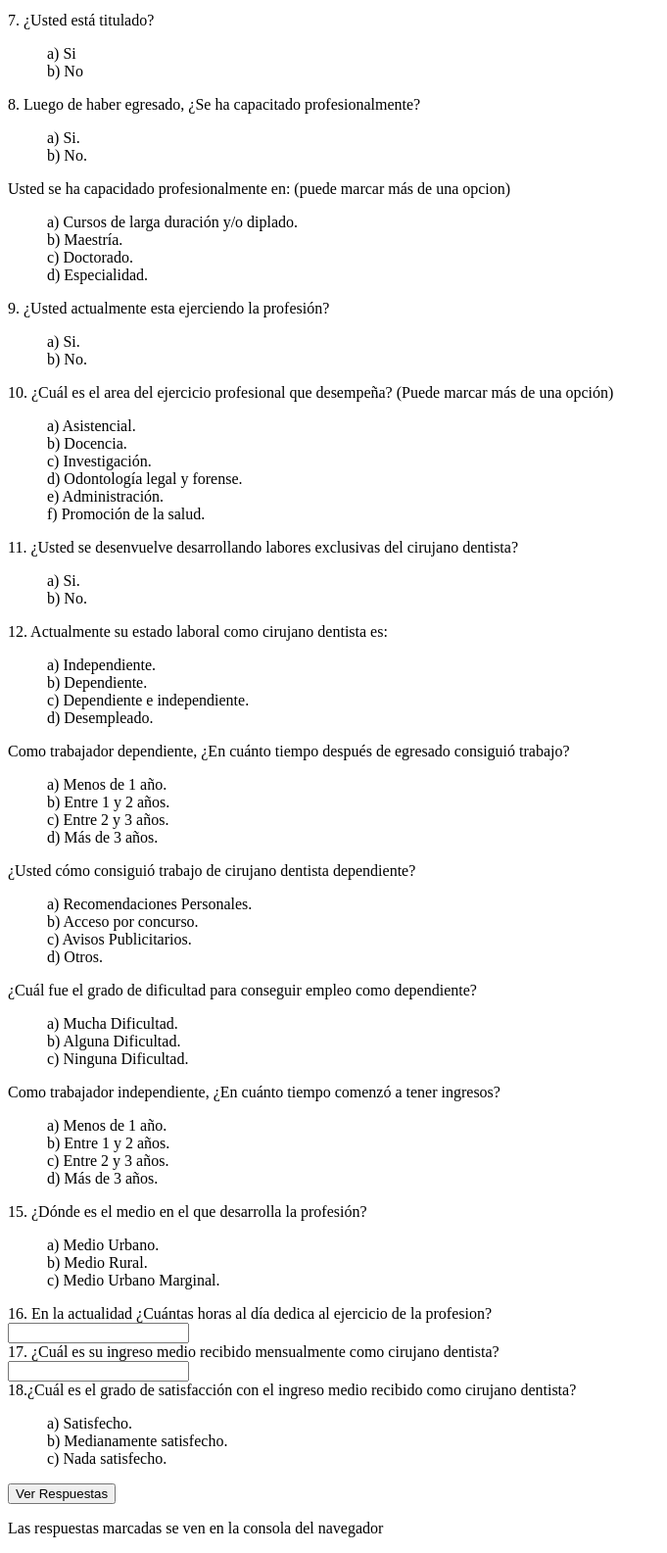
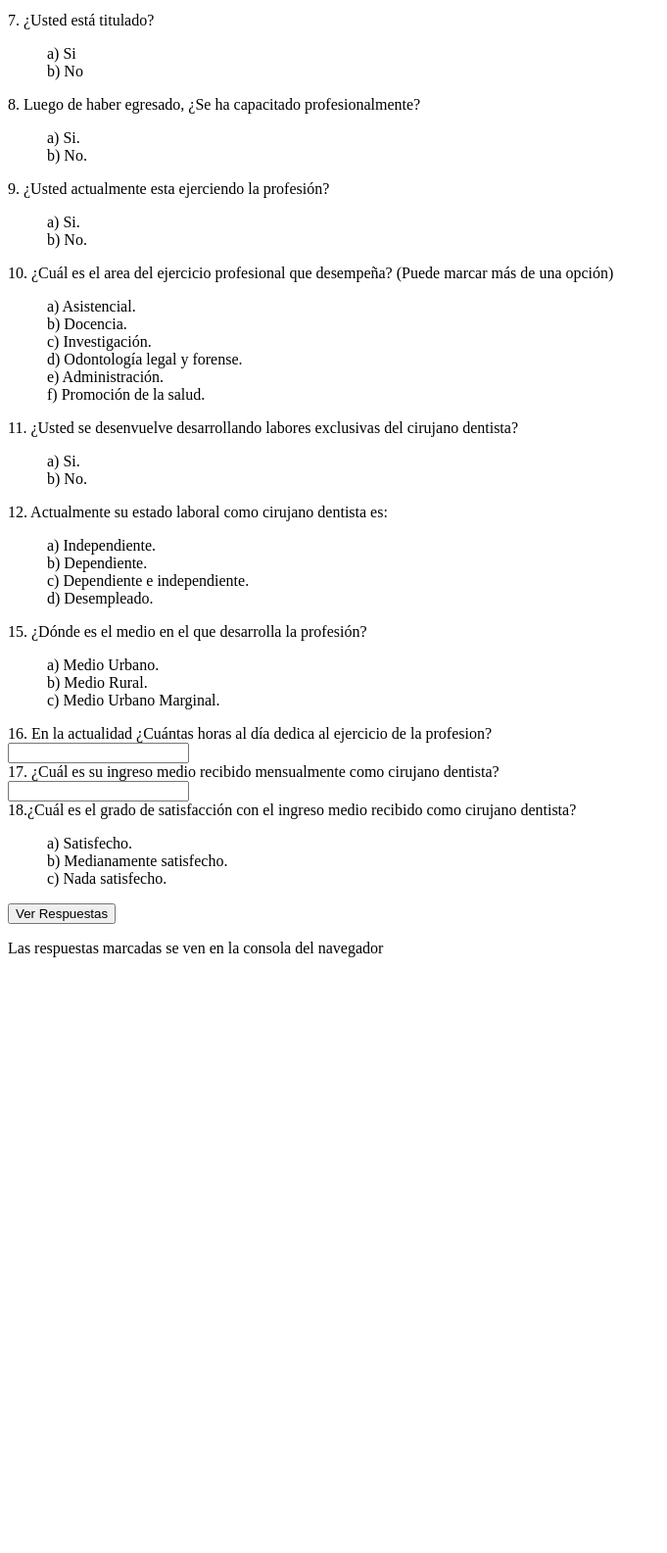
Before and after one commit to 5yC0r/84lt0, a PHP site: page / in a window 1280 px wide. Shown: the part 1014-2599 px from the top of the page at 98% size, without its empty margins (0-681 px from the left). After the commit the page ends 1991 px from the top, so only its background shows below. Run offline with PHP 8.4, Linux system fonts and the light colour scheme; some libraries are stand-ins or nearby versions.

Commit message:
se corrigen errores, falta resolver problema pregunta compuesta- pregunta adicional - respuesta simple. Solo debe escogerse una

```diff
--- a/css/main.css
+++ b/css/main.css
@@ -1,7 +1,7 @@
 li{
 	list-style: none;
 }
-.pregunta-adicional{
+.pregunta-adicional, .pregunta-adicional-alternativa-simple, .pregunta-adicional-alternativa-multiple{
 	display: none;
 	margin-left: 40px;
 }
--- a/index.php
+++ b/index.php
@@ -44,7 +44,7 @@
 		<div class="enunciado">
 			<label for="">3. ¿Cuál es el área de interés para su capacitación profesional? (Puede marcar más de una opción)</label>
 		</div>
-		<div class="grupo-alternativas">
+		<div class="grupo-alternativas-pregunta-multiple">
 			<ul>
 				<li><label for="" class="alternativa" data-seleccionado="false" data-pregunta="p3" data-indice="a">a) Cirugía Bucal y Maxilofacial.</label></li>
 				<li><label for="" class="alternativa" data-seleccionado="false" data-pregunta="p3" data-indice="b">b) Endodoncia.</label></li>
@@ -134,12 +134,12 @@
 			<div class="enunciado">
 				<label for="">Usted se ha capacidado profesionalmente en: (puede marcar más de una opcion)</label>
 			</div>
-			<div class="grupo-alternativas">
+			<div class="grupo-alternativas-pregunta-multiple">
 				<ul>
-					<li><label for="" class="alternativa" data-pregunta="p8-1" data-indice="a">a) Cursos de larga duración y/o diplado.</label></li>
-					<li><label for="" class="alternativa" data-pregunta="p8-1" data-indice="b">b) Maestría.</label></li>
-					<li><label for="" class="alternativa" data-pregunta="p8-1" data-indice="c">c) Doctorado.</label></li>
-					<li><label for="" class="alternativa" data-pregunta="p8-1" data-indice="d">d) Especialidad.</label></li>
+					<li><label for="" class="alternativa" data-seleccionado="false" data-pregunta="p8-1" data-indice="a">a) Cursos de larga duración y/o diplado.</label></li>
+					<li><label for="" class="alternativa" data-seleccionado="false" data-pregunta="p8-1" data-indice="b">b) Maestría.</label></li>
+					<li><label for="" class="alternativa" data-seleccionado="false" data-pregunta="p8-1" data-indice="c">c) Doctorado.</label></li>
+					<li><label for="" class="alternativa" data-seleccionado="false" data-pregunta="p8-1" data-indice="d">d) Especialidad.</label></li>
 				</ul>
 			</div>
 		</div>
@@ -168,7 +168,7 @@
 		<div class="enunciado">
 			<label for="">10. ¿Cuál es el area del ejercicio profesional que desempeña? (Puede marcar más de una opción)</label>
 		</div>
-		<div class="grupo-alternativas">
+		<div class="grupo-alternativas-pregunta-multiple">
 			<ul>
 				<li><label for="" class="alternativa" data-seleccionado="false" data-pregunta="p10" data-indice="a">a) Asistencial.</label></li>
 				<li><label for="" class="alternativa" data-seleccionado="false" data-pregunta="p10" data-indice="b">b) Docencia.</label></li>
@@ -203,11 +203,11 @@
 			</ul>
 		</div>
 
-		<div class="pregunta-adicional-aternativa-simple" id="p12-1" data-head="b">
+		<div class="pregunta-adicional-alternativa-simple" id="p12-1" data-head="b">
 			<div class="enunciado">
 				<label for="">Como trabajador dependiente, ¿En cuánto tiempo después de egresado consiguió trabajo?</label>
 			</div>
-			<div class="grupo-alternativas">
+			<div class="grupo-alternativas-pregunta-simple">
 				<ul>
 					<li><label for="" class="alternativa" data-pregunta="p12-1" data-indice="a">a) Menos de 1 año.</label></li>
 					<li><label for="" class="alternativa" data-pregunta="p12-1" data-indice="b">b) Entre 1 y 2 años.</label></li>
@@ -217,11 +217,11 @@
 			</div>
 		</div>
 
-		<div class="pregunta-adicional-aternativa-simple" id="p12-2" data-head="b">
+		<div class="pregunta-adicional-alternativa-simple" id="p12-2" data-head="b">
 			<div class="enunciado">
 				<label for="">¿Usted cómo consiguió trabajo de cirujano dentista dependiente?</label>
 			</div>
-			<div class="grupo-alternativas">
+			<div class="grupo-alternativas-pregunta-simple">
 				<ul>
 					<li><label for="" class="alternativa" data-pregunta="p12-2" data-indice="a">a) Recomendaciones Personales.</label></li>
 					<li><label for="" class="alternativa" data-pregunta="p12-2" data-indice="b">b) Acceso por concurso.</label></li>
@@ -231,11 +231,11 @@
 			</div>
 		</div>
 
-		<div class="pregunta-adicional-aternativa-simple" id="p12-3" data-head="b">
+		<div class="pregunta-adicional-alternativa-simple" id="p12-3" data-head="b">
 			<div class="enunciado">
 				<label for="">¿Cuál fue el grado de dificultad para conseguir empleo como dependiente?</label>
 			</div>
-			<div class="grupo-alternativas">
+			<div class="grupo-alternativas-pregunta-simple">
 				<ul>
 					<li><label for="" class="alternativa" data-pregunta="p12-3" data-indice="a">a) Mucha Dificultad.</label></li>
 					<li><label for="" class="alternativa" data-pregunta="p12-3" data-indice="b">b) Alguna Dificultad.</label></li>
@@ -244,11 +244,11 @@
 			</div>
 		</div>
 
-		<div class="pregunta-adicional-aternativa-simple" id="p12-4" data-head="a">
+		<div class="pregunta-adicional-alternativa-simple" id="p12-4" data-head="a">
 			<div class="enunciado">
 				<label for="">Como trabajador independiente, ¿En cuánto tiempo comenzó a tener ingresos?</label>
 			</div>
-			<div class="grupo-alternativas">
+			<div class="grupo-alternativas-pregunta-simple">
 				<ul>
 					<li><label for="" class="alternativa" data-pregunta="p12-4" data-indice="a">a) Menos de 1 año.</label></li>
 					<li><label for="" class="alternativa" data-pregunta="p12-4" data-indice="b">b) Entre 1 y 2 años.</label></li>
--- a/js/main.js
+++ b/js/main.js
@@ -11,7 +11,7 @@ $(document).ready(function () {
 		$(this).attr("data-seleccionado","true"); 		// se cambia atributo data-seleccionado -> true
 	});
 
-	//Caso 2: Pregunta alternativa compuesta
+	//Caso 2: Pregunta alternativa multiple
 	$('.pregunta-alternativa-multiple .alternativa').on( "click", function(){
 
 		var seleccionado = $(this).data('seleccionado');
@@ -28,45 +28,39 @@ $(document).ready(function () {
 	});
 
 	//Caso 3: Pregunta Compuesta
-	$('.pregunta-compuesta .alternativa').click(function(){
+	$('.pregunta-compuesta .grupo-alternativas .alternativa').click(function(){
+
 		var numeroPregunta = $(this).data('pregunta'); 	//se obtiene numero de pregunta
 		var alternativa = $(this).data('indice');		//se ontiene indice de alternativa (a || b ||c ...)
+
+		/*Caso de las preguntas (7) y (9) */
 
 		$("#"+numeroPregunta+" .grupo-alternativas li label[data-pregunta="+numeroPregunta+"]").each(function(){
 			$(this).attr("data-seleccionado","false");	//se cambia atributo data-seleccionado -> false
 			$(this).css("color","gray");				//se cambia de color las alternativas
 		});
+
 		$(this).css('color','red');						//se cambia color la alternativa seleccionada
 		$(this).attr("data-seleccionado","true"); 		// se cambia atributo data-seleccionado -> true
 
-
-		///////////////////////////////////////////////////////////////////////////////////////////////////////
+		$("#"+numeroPregunta+" .pregunta-adicional").each(function(){
+			var adicional = $(this).data("head");
+			if(alternativa == adicional){
+				$(this).show();
+			}else{
+				$(this).hide();
+			}
+		});
 
 		/*Pregunta compuesta - alternativa simple*/
-		$("#"+numeroPregunta+" .pregunta-adicional-alternativa-simple")each(function(){
+		$("#"+numeroPregunta+" .pregunta-adicional-alternativa-simple").each(function(){
 			var subordinante = $(this).data("head");
 			console.log("pregunta compuesta alternativa simple");
 			if(alternativa == subordinante){
 				$(this).show();
 			}else{
-				var numeroPreguntaAdicional = $(this).attr('id');	// (**)
-				$("#"+numeroPreguntaAdicional+" .grupo-alternativas li label[data-pregunta="+numeroPreguntaAdicional+"]").each(function(){
-					$(this).attr("data-seleccionado","false");
-					$(this).css("color","black");
-				});
-				$(this).hide();
-			}
-		});
-		/*Pregunta compuesta - alternativa multiple*/
-
-		$("#"+numeroPregunta+" pregunta-adicional-alternativa-multiple")each(function(){
-			var subordinante = $(this).data("head");
-			console.log("pregunta compuesta alternativa multiple");
-			if(alternativa == subordinante){
-				$(this).show();
-			}else{
-				var numeroPreguntaAdicional = $(this).attr('id');	// (**)
-				$("#"+numeroPreguntaAdicional+" .grupo-alternativas li label[data-pregunta="+numeroPreguntaAdicional+"]").each(function(){
+				var numeroPreguntaAdicional = $(this).attr('id');
+				$("#"+numeroPreguntaAdicional+" .grupo-alternativas-pregunta-simple li label[data-pregunta="+numeroPreguntaAdicional+"]").each(function(){
 					$(this).attr("data-seleccionado","false");
 					$(this).css("color","black");
 				});
@@ -74,100 +68,55 @@ $(document).ready(function () {
 			}
 		});
 
-		///////////////////////////////////////////////////////////////////////////////////////////////////////
-
-
-		//La funcionalidad es la siguiente: en una pregunta compuesta, las de "abajo" dependen de la de "arriba", especificamente de la alternativa que se seleccione.
-		//Si la seleccionada es la letra "a" entonces se deberan mostrar (*) las siguientes preguntas que guarden relacion con esta alternativa
-		//y lo mismo si fuese con la letra "b", "c", etc.
-		//Sim embargo, suponiendo que se eliga la letra "a" y que de esta dependan otras preguntas, el usuario ve la(s) pregunta(s) ocultas y marca una alternativa,
-		//pero decide luego cambiar la letra "a" inicial por la "b" y que de esta tambien dependen otras preguntas.
-		//Entonces se debera hacer que las preguntas de la alternativa "a" vuelvan a su estado original y no generar conflictos. (**)
-		/*
-		$("#"+numeroPregunta+" .pregunta-adicional").each(function(){
-			var adicional = $(this).data("head");
-			if(alternativa == adicional){
-				$(this).show();	//(*)
+		/*Pregunta compuesta - alternativa multiple*/
+		$("#"+numeroPregunta+" .pregunta-adicional-alternativa-multiple").each(function(){
+			var subordinante = $(this).data("head");
+			console.log("pregunta compuesta alternativa multiple");
+			if(alternativa == subordinante){
+				$(this).show();
 			}else{
 				var numeroPreguntaAdicional = $(this).attr('id');	// (**)
-				$("#"+numeroPreguntaAdicional+" .grupo-alternativas li label[data-pregunta="+numeroPreguntaAdicional+"]").each(function(){
+				$("#"+numeroPreguntaAdicional+" .grupo-alternativas-pregunta-multiple li label[data-pregunta="+numeroPreguntaAdicional+"]").each(function(){
 					$(this).attr("data-seleccionado","false");
 					$(this).css("color","black");
 				});
 				$(this).hide();
 			}
-		});*/
+		});
+	});
+
+	$('.pregunta-adicional-alternativa-multiple .alternativa').click(function(){
+
+		var seleccionado = $(this).data('seleccionado');
+
+		if(seleccionado == false){
+			$(this).attr("data-seleccionado","true");	// no funciona para cambiar internamente, solo de forma visual
+			$(this).data("seleccionado",true); 			// necesario para cambiar estado del atributo data-seleccionado, este si lo hace de forma interna
+			$(this).css('color','green');
+		}else{
+			$(this).attr("data-seleccionado","false");
+			$(this).data("seleccionado",false);
+			$(this).css('color','black');
+		}
+	});
+
+	$('.pregunta-adicional-alternativa-simple .alternativa').click(function(){
+		var numeroPregunta = $(this).data('pregunta'); //se obtiene numero de pregunta
+		$("#"+numeroPregunta+" .grupo-alternativas li label").each(function(){
+			$(this).attr("data-seleccionado","false");	//se cambia de color las alternativas
+			$(this).css("color","gray");				//se cambia atributo data-seleccionado -> true
+		});
+		$(this).css('color','red'); 					//se cambia color la alternativa seleccionada
+		$(this).attr("data-seleccionado","true"); 		// se cambia atributo data-seleccionado -> true
 	});
 
 	//Caso 4: Pregunta con respuesta tipeada
 
 	//Evento de boton para guardar los datos de la encuesta
 	$('#boton').click(function(){
-		$(".grupo-alternativas li label[data-seleccionado=true]").each(function(){
+		$(".grupo-alternativas li label[data-seleccionado=true],.grupo-alternativas-pregunta-simple li label[data-seleccionado=true]").each(function(){
 			$(this).css("color","blue");
 			console.log($(this).data('pregunta')+" - "+$(this).data('indice'));
 		});
 	});
-
-	/*
-	$('.pregunta .alternativa').click(function(){
-		var numeroPregunta = $(this).data('pregunta');
-		$("#"+numeroPregunta+" .grupo-alternativas li label").each(function(){
-			$(this).attr("data-seleccionado","false");
-			$(this).css("color","gray");
-		});
-		$(this).css('color','red');
-		$(this).attr("data-seleccionado","true");
-
-		var alternativa = $(this).data('indice');
-
-		console.log("numero pregunta: "+numeroPregunta+" - indice: "+alternativa);
-
-		if(numeroPregunta == 'p2' && alternativa == 'b'){
-			$("#"+numeroPregunta+" .pregunta-adicional").show();
-		}else{
-			$("#"+numeroPregunta+" .pregunta-adicional").hide();
-		}
-
-	});*/
-	/*
-	$('#boton').click(function(){
-		$(".grupo-alternativas li label[data-seleccionado=true]").each(function(){
-			$(this).css("color","blue");
-			console.log($(this).data('pregunta')+" - "+$(this).data('indice'));
-			var pregunta = $(this).data('pregunta');
-			var alternativa = $(this).data('indice');
-			var parametros = {
-				"pregunta" : pregunta,
-				"respuesta" : alternativa
-			}
-			$.ajax({
-                    data:  parametros,
-                    url:   'controlador/Controlador.php',
-                    type:  'post',
-                    beforeSend: function () {
-                            $("#resultado").html("Procesando, espere por favor...");
-                    },
-                    success:  function (response) {
-                            $("#resultado").html(response);
-                    }
-            });
-		});
-	});
-
-	$('.pregunta-alternativa-multiple .alternativa').on( "click", function(){
-
-		var seleccionado = $(this).data('seleccionado');
-
-		if(seleccionado == "no"){
-			$(this).attr("data-seleccionado","si");// no funciona para cambiar internamente, solo de forma visual
-			$(this).data("seleccionado","si"); // necesario para cambiar estado del atributo data-seleccionado, este si lo hace de forma interna
-			$(this).css('color','green');
-		}else{
-			$(this).attr("data-seleccionado","no");
-			$(this).data("seleccionado","no");
-			$(this).css('color','black');
-		}
-	});/*
-	*/
 });
```
Also changed, not shown: datos.txt (added, +83 -0 lines).
